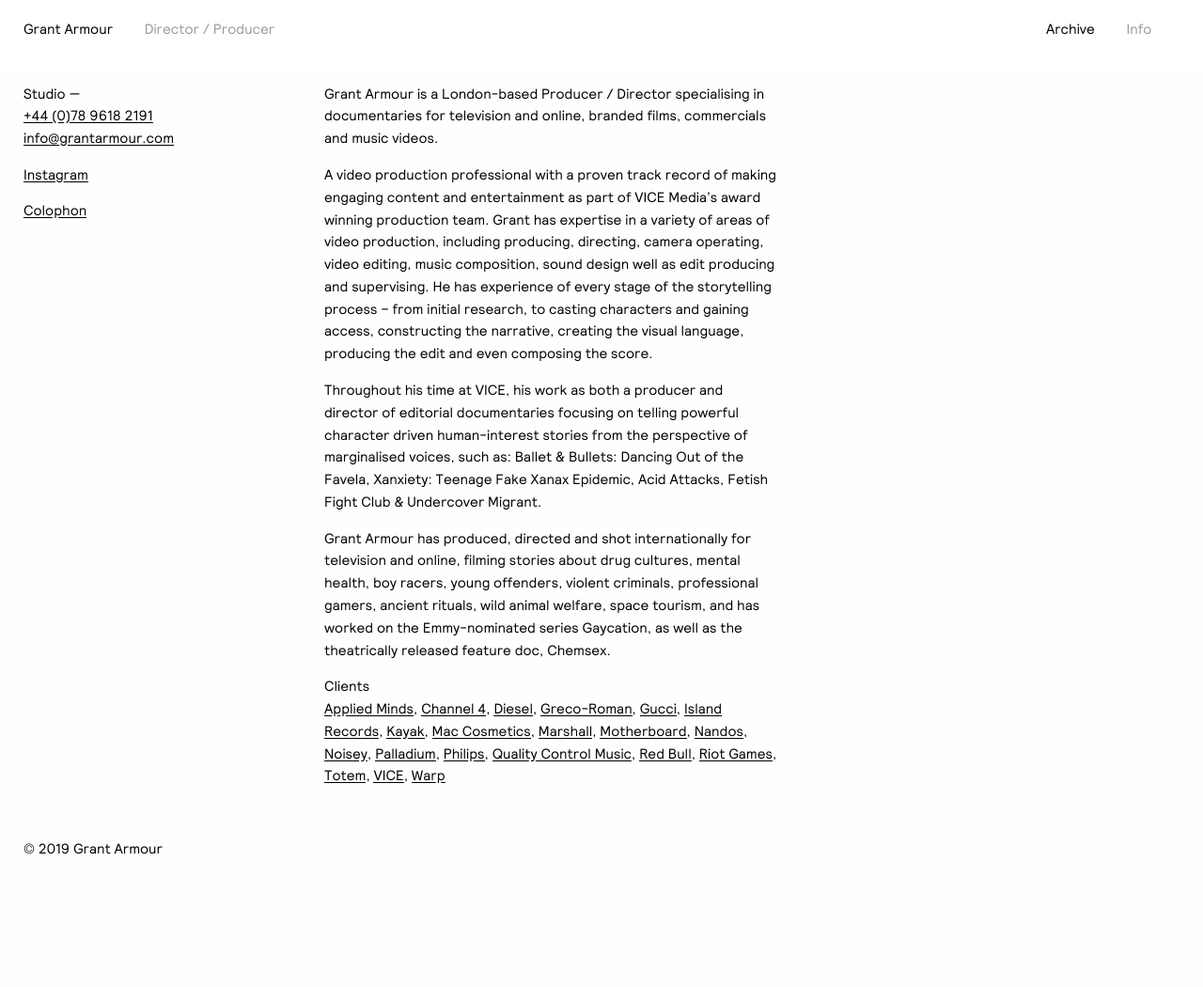
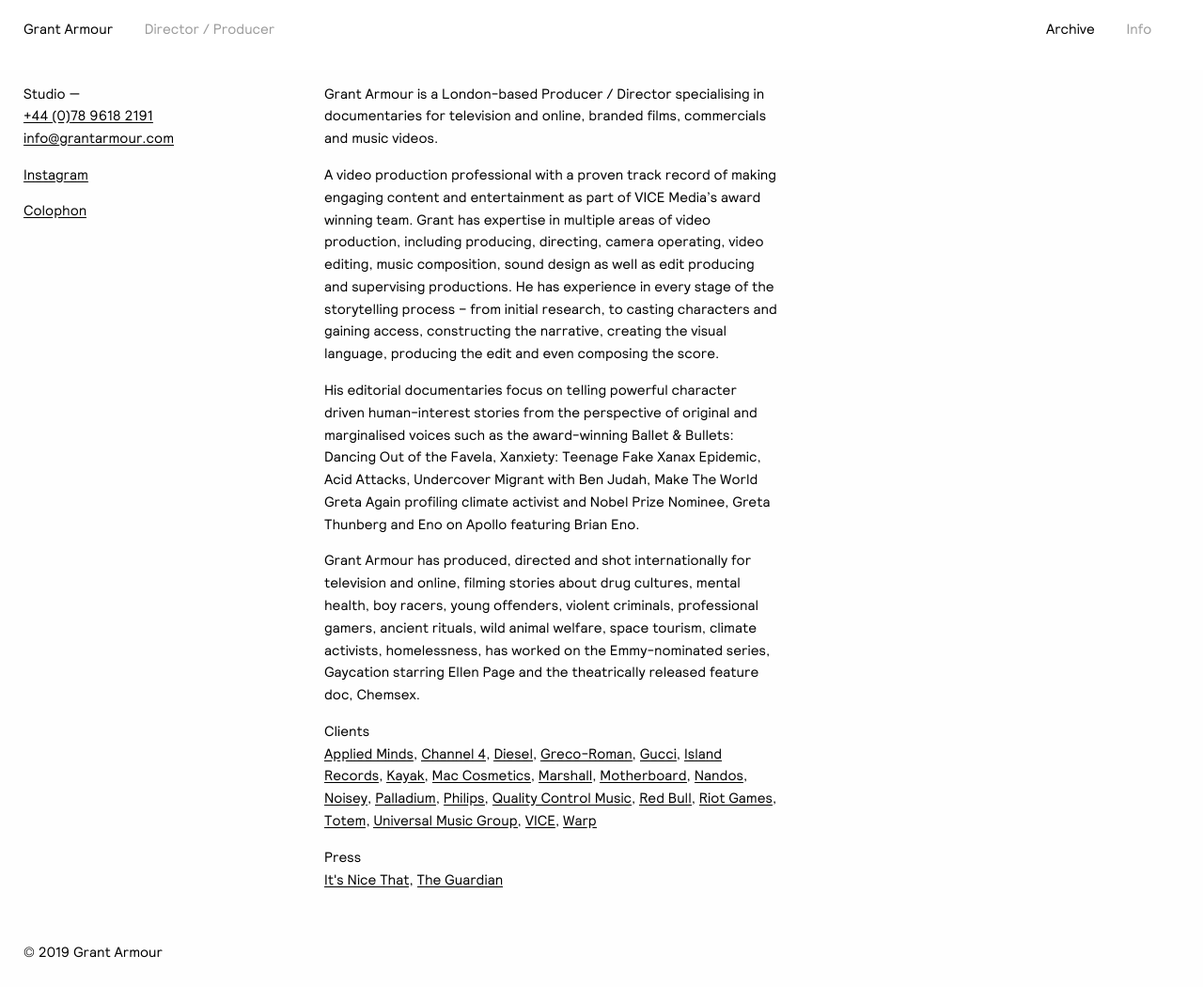
Before and after one commit to garethjohnsdesign/grantarmour.com, a Jekyll site: the page built from info.md, in a window 1280 px wide. Shown: the whole page at 94% size. Built offline with Jekyll 4.4.1, drawn with Linux system fonts in a browser that asks for light colours; before the commit the page ends 940 px from its top, so only the background shows below that.

Commit message:
Updated Info

```diff
--- a/info.md
+++ b/info.md
@@ -40,6 +40,8 @@ clients:
   link: https://www.riotgames.com
 - title: Totem
   link: http://totemlondon.com
+- title: Universal Music Group
+  link: https://www.universalmusic.com/
 - title: VICE
   link: https://www.vice.com/en_uk
 - title: Warp
@@ -48,18 +50,20 @@ is-collaborators-shown: false
 collaborators:
 - title: Gareth Johns
   link: http://www.garethjohnsdesign.com
-is-press-shown: false
+is-press-shown: true
 press:
-- title: British Journal of Photography
-  link: http://www.aestheticamagazine.com
+- title: It's Nice That
+  link: https://www.itsnicethat.com/articles/response-and-responsibility-make-the-world-greta-again-film-030719
+- title: The Guardian
+  link: https://www.theguardian.com/tv-and-radio/2019/jan/09/wednesday-best-tv-ballet-bullets-bradley-walsh-son-breaking-dad-bikers
 showreel: 84112969
 layout: info
 ---
 
 Grant Armour is a London-based Producer / Director specialising in documentaries for television and online, branded films, commercials and music videos.
 
-A video production professional with a proven track record of making engaging content and entertainment as part of VICE Media's award winning production team. Grant has expertise in a variety of areas of video production, including producing, directing, camera operating, video editing, music composition, sound design well as edit producing and supervising. He has experience of every stage of the storytelling process – from initial research, to casting characters and gaining access, constructing the narrative, creating the visual language, producing the edit and even composing the score.
+A video production professional with a proven track record of making engaging content and entertainment as part of VICE Media's award winning team. Grant has expertise in multiple areas of video production, including producing, directing, camera operating, video editing, music composition, sound design as well as edit producing and supervising productions. He has experience in every stage of the storytelling process – from initial research, to casting characters and gaining access, constructing the narrative, creating the visual language, producing the edit and even composing the score.
 
-Throughout his time at VICE, his work as both a producer and director of editorial documentaries focusing on telling powerful character driven human-interest stories from the perspective of marginalised voices, such as: Ballet & Bullets: Dancing Out of the Favela, Xanxiety: Teenage Fake Xanax Epidemic, Acid Attacks, Fetish Fight Club & Undercover Migrant.
+His editorial documentaries focus on telling powerful character driven human-interest stories from the perspective of original and marginalised voices such as the award-winning *Ballet & Bullets: Dancing Out of the Favela*, *Xanxiety: Teenage Fake Xanax Epidemic*, *Acid Attacks*, *Undercover Migrant* with Ben Judah, *Make The World Greta Again* profiling climate activist and Nobel Prize Nominee, Greta Thunberg and *Eno on Apollo* featuring Brian Eno.
 
-Grant Armour has produced, directed and shot internationally for television and online, filming stories about drug cultures, mental health, boy racers, young offenders, violent criminals, professional gamers, ancient rituals, wild animal welfare, space tourism, and has worked on the Emmy-nominated series Gaycation, as well as the theatrically released feature doc, Chemsex.
+Grant Armour has produced, directed and shot internationally for television and online, filming stories about drug cultures, mental health, boy racers, young offenders, violent criminals, professional gamers, ancient rituals, wild animal welfare, space tourism, climate activists, homelessness, has worked on the Emmy-nominated series, *Gaycation* starring Ellen Page and the theatrically released feature doc, *Chemsex*.
```
